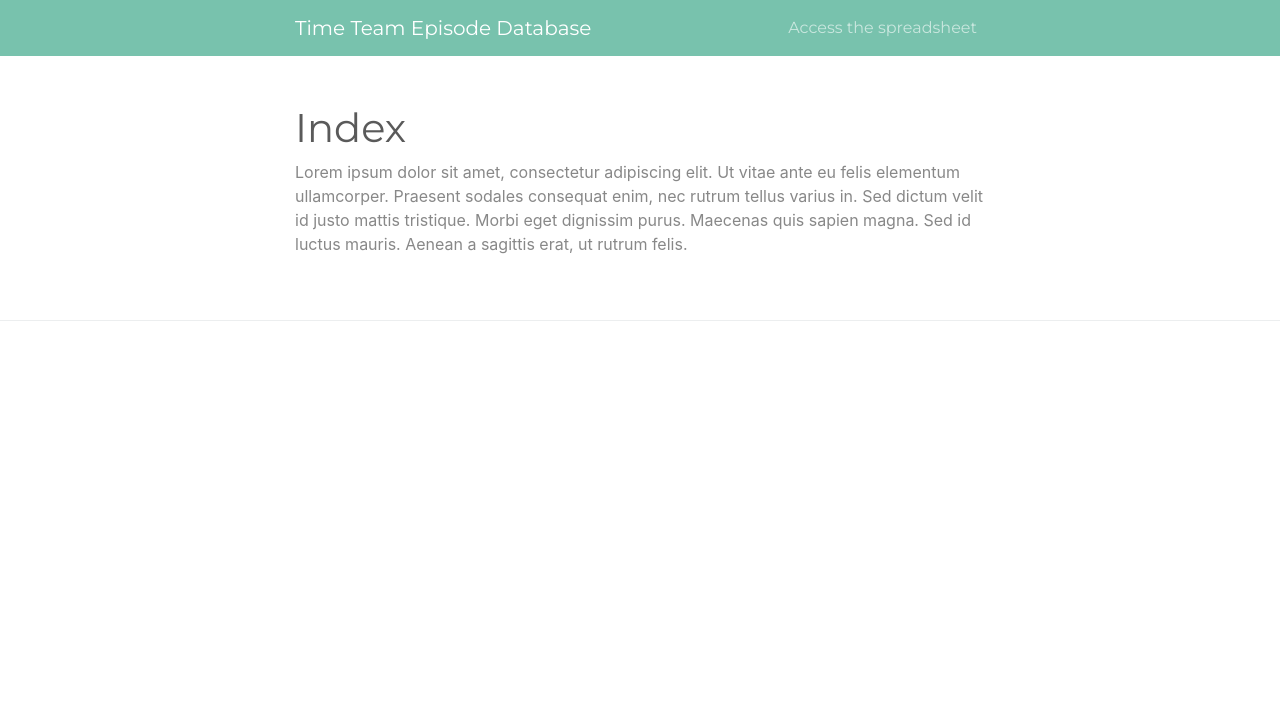
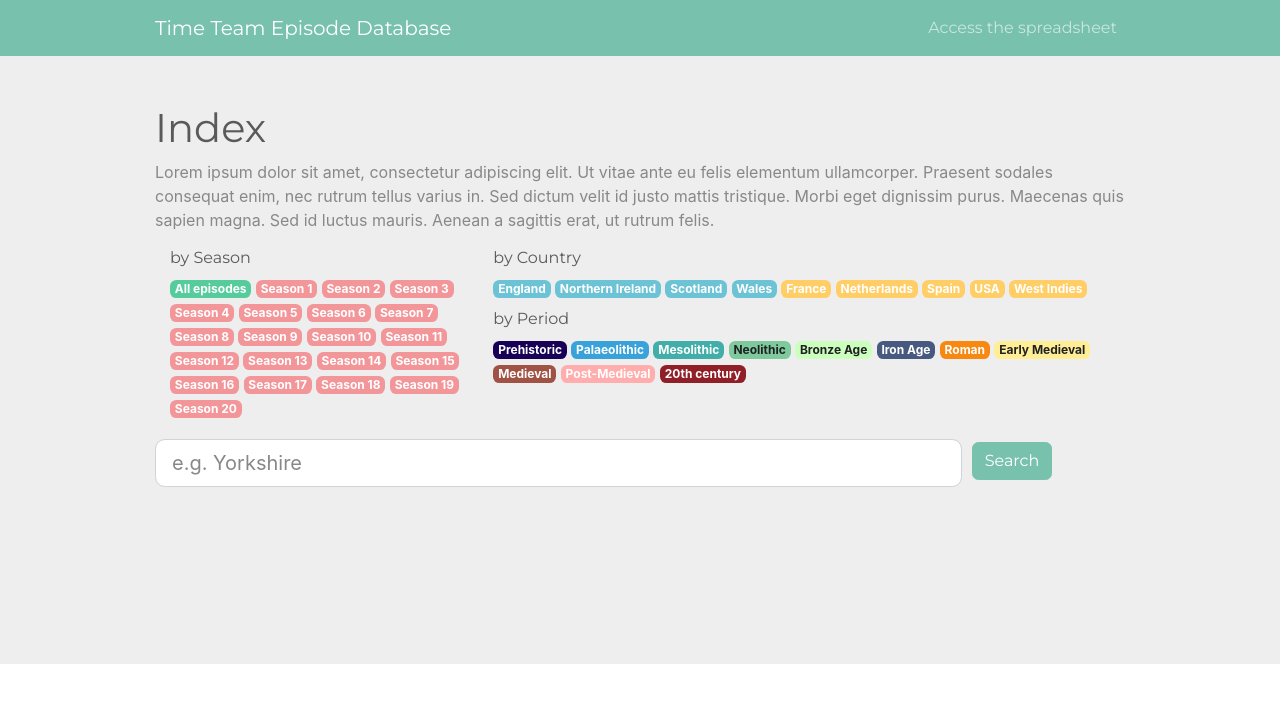
Before and after one commit to yannicksigner/time-team-database, a Jekyll site: the page built from index.html, in a window 1280 px wide. Shown: the top 703 px of the page. Built offline with Jekyll 4.4.1, drawn with Linux system fonts in a browser that asks for light colours; comment, search, counter and statistics services are not loaded.

Commit message:
Update index.html

```diff
--- a/_layouts/index.html
+++ b/_layouts/index.html
@@ -4,3 +4,93 @@ layout: default
 <h1>{{ page.title }}</h1>
 
 <p>Lorem ipsum dolor sit amet, consectetur adipiscing elit. Ut vitae ante eu felis elementum ullamcorper. Praesent sodales consequat enim, nec rutrum tellus varius in. Sed dictum velit id justo mattis tristique. Morbi eget dignissim purus. Maecenas quis sapien magna. Sed id luctus mauris. Aenean a sagittis erat, ut rutrum felis.</p>
+
+<div class="container" style="margin-bottom:20px;margin-bottom:10px;">
+  <div class="row">
+    <div class="col-sm-4">
+      <h6>by Season</h6>
+      <div class="qs-line-1">
+        <a href="?query=%22Season%22"><span class="badge bg-success">All episodes</span></a>
+        <a href="?query=%3D%22Season+01%22"><span class="badge bg-secondary">Season 1</span></a>
+        <a href="?query=%3D%22Season+02%22"><span class="badge bg-secondary">Season 2</span></a>
+        <a href="?query=%3D%22Season+03%22"><span class="badge bg-secondary">Season 3</span></a>
+        <a href="?query=%3D%22Season+04%22"><span class="badge bg-secondary">Season 4</span></a>
+        <a href="?query=%3D%22Season+05%22"><span class="badge bg-secondary">Season 5</span></a>
+        <a href="?query=%3D%22Season+06%22"><span class="badge bg-secondary">Season 6</span></a>
+        <a href="?query=%3D%22Season+07%22"><span class="badge bg-secondary">Season 7</span></a>
+        <a href="?query=%3D%22Season+08%22"><span class="badge bg-secondary">Season 8</span></a>
+        <a href="?query=%3D%22Season+09%22"><span class="badge bg-secondary">Season 9</span></a>
+        <a href="?query=%3D%22Season+10%22"><span class="badge bg-secondary">Season 10</span></a>
+        <a href="?query=%3D%22Season+11%22"><span class="badge bg-secondary">Season 11</span></a>
+        <a href="?query=%3D%22Season+12%22"><span class="badge bg-secondary">Season 12</span></a>
+        <a href="?query=%3D%22Season+13%22"><span class="badge bg-secondary">Season 13</span></a>
+        <a href="?query=%3D%22Season+14%22"><span class="badge bg-secondary">Season 14</span></a>
+        <a href="?query=%3D%22Season+15%22"><span class="badge bg-secondary">Season 15</span></a>
+        <a href="?query=%3D%22Season+16%22"><span class="badge bg-secondary">Season 16</span></a>
+        <a href="?query=%3D%22Season+17%22"><span class="badge bg-secondary">Season 17</span></a>
+        <a href="?query=%3D%22Season+18%22"><span class="badge bg-secondary">Season 18</span></a>
+        <a href="?query=%3D%22Season+19%22"><span class="badge bg-secondary">Season 19</span></a>
+        <a href="?query=%3D%22Season+20%22"><span class="badge bg-secondary">Season 20</span></a>
+      </div>
+    </div>
+    <div class="col-sm-8">
+      <h6>by Country</h6>
+      <div class="qs-line-1">
+        <a href="?query=%22England%22"><span class="badge bg-info">England</span></a>
+        <a href="?query=%22Northern Ireland%22"><span class="badge bg-info">Northern Ireland</span></a>
+        <a href="?query=%22Scotland%22"><span class="badge bg-info">Scotland</span></a>
+        <a href="?query=%22Wales%22"><span class="badge bg-info">Wales</span></a>
+        <a href="?query=%22France%22"><span class="badge bg-warning">France</span></a>
+        <a href="?query=%22Netherlands%22"><span class="badge bg-warning">Netherlands</span></a>
+        <a href="?query=%22Spain%22"><span class="badge bg-warning">Spain</span></a>
+        <a href="?query=%22United States of America%22"><span class="badge bg-warning">USA</span></a>
+        <a href="?query=%22West Indies%22"><span class="badge bg-warning">West Indies</span></a>
+      </div>
+
+      <h6>by Period</h6>
+      <div class="qs-line-1">
+        <a href="?query=%22Prehistoric%22"><span class="badge custom-badge-prehistoric">Prehistoric</span></a>
+        <a href="?query=%22Palaeolithic%22"><span class="badge custom-badge-palaeolithic">Palaeolithic</span></a>
+        <a href="?query=%22Mesolithic%22"><span class="badge custom-badge-mesolithic">Mesolithic</span></a>
+        <a href="?query=%22Neolithic%22"><span class="badge custom-badge-neolithic">Neolithic</span></a>
+        <a href="?query=%22Bronze Age%22"><span class="badge custom-badge-bronzeage">Bronze Age</span></a>
+        <a href="?query=%22Iron Age%22"><span class="badge custom-badge-ironage">Iron Age</span></a>
+        <a href="?query=%22Roman%22"><span class="badge custom-badge-roman">Roman</span></a>
+        <a href="?query=%22Early Medieval%22"><span class="badge custom-badge-earlymedieval">Early Medieval</span></a>
+        <a href="?query=%22Medieval%22"><span class="badge custom-badge-medieval">Medieval</span></a>
+        <a href="?query=%22Post-Medieval%22"><span class="badge custom-badge-postmedieval">Post-Medieval</span></a>
+        <a href="?query=%2220th century%22"><span class="badge custom-badge-twentiethcentury">20th century</span></a>
+      </div>
+    </div>
+  </div>
+</div>
+
+<form action="search" method="get">
+  <div class="form-row">
+    <div class="form-group col-10">
+      <input type="text" id="search-box" class="form-control form-control-lg" name="query" placeholder="e.g. Yorkshire">
+    </div>
+    <div class="form-group col-auto">
+      <input type="submit" class="btn btn-primary" style="margin-top: 3px;" value="Search">
+    </div>
+  </div>
+</form>
+
+<div id="search-info"></div>
+
+<ul id="search-results" class="search-results" style="padding-inline-start: 0px;"></ul>
+
+<div id="search-addon">
+  <div id="search-pageination" class="btn-group d-flex justify-content-center" role="group">
+    <button id="prev-button" type="button" class="btn btn-primary">Previous</button>
+    <button id="current-button" type="button" class="btn btn-secondary disabled">Page X</button>
+    <button id="next-button" type="button" class="btn btn-primary">Next</button>
+  </div>
+</div>
+
+<script type="module" src="/time-team-database/assets/javascript/search.js"></script>
+<script src="https://cdnjs.cloudflare.com/ajax/libs/fuse.js/3.4.6/fuse.min.js" type="text/javascript"></script>
+
+<link rel="stylesheet" href="/time-team-database/assets/custom_style.css">
+<link rel="stylesheet" href="https://cdn.jsdelivr.net/npm/bootstrap-icons@1.5.0/font/bootstrap-icons.css">
+<link rel="stylesheet" href="https://cdnjs.cloudflare.com/ajax/libs/font-awesome/4.7.0/css/font-awesome.min.css">
```
